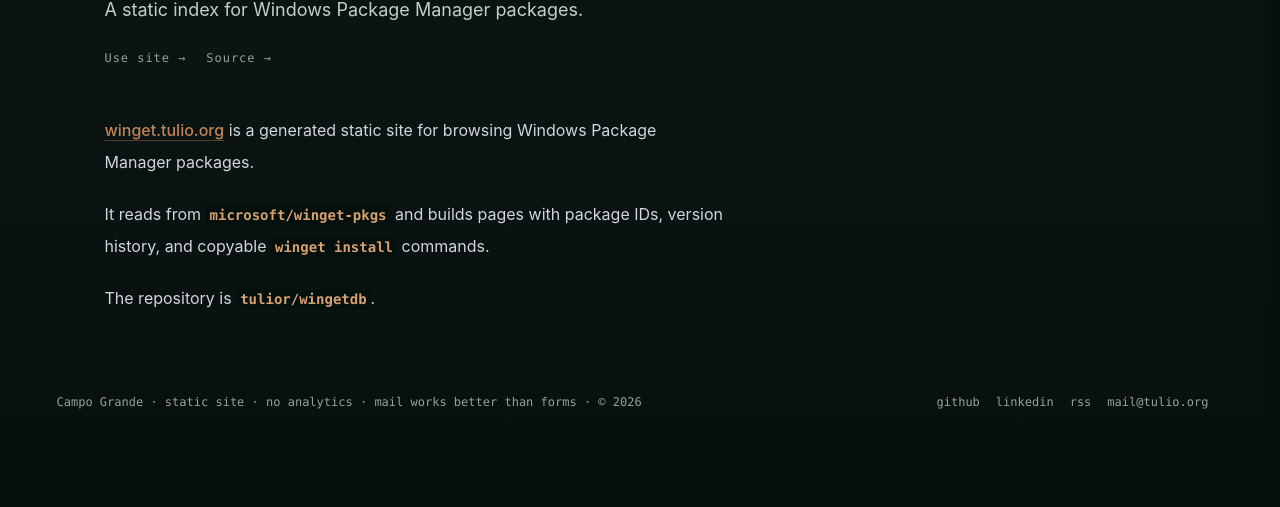
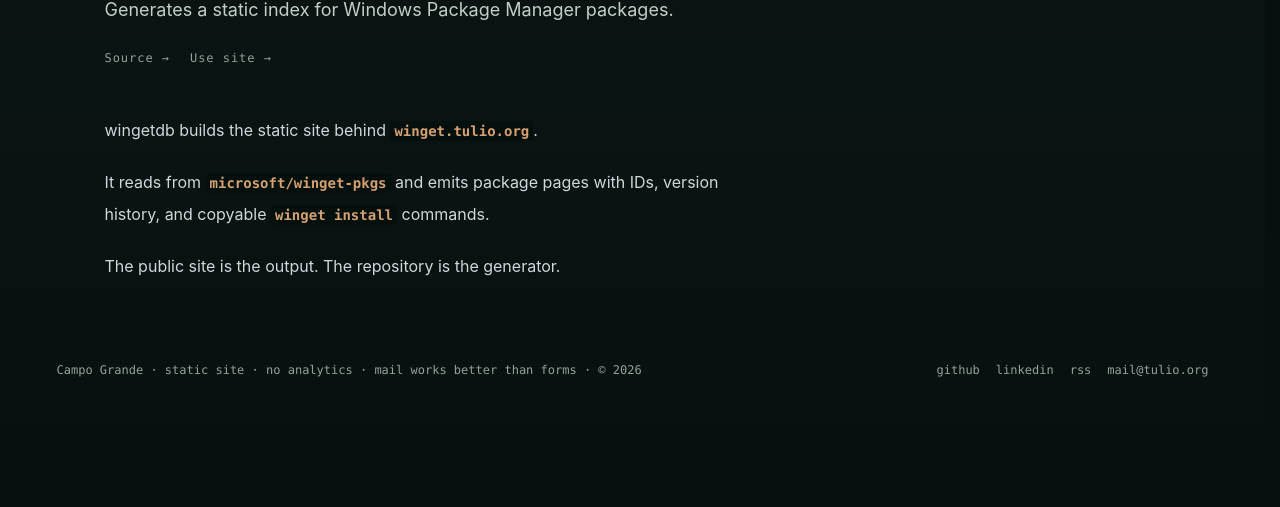
Before and after one commit to tulior/tulio.org, an Astro site: page /built/wingetdb in a window 1280 px wide. Shown: the part 293-800 px from the top of the page. Built offline with nearby package versions, Linux system fonts and the light colour scheme; Astro itself is replaced by a stand-in of ours.

Commit message:
feat: expand built project entries
Add support for richer built/project metadata, update built item
presentation, refresh the README, and expand the wingetdb entry.

```diff
--- a/src/components/ArtifactCard.astro
+++ b/src/components/ArtifactCard.astro
@@ -6,7 +6,7 @@
 const Heading = headingLevel;
 
 const typeLabel = artifact.data.type.replaceAll('-', ' ');
-const primaryExternal = artifact.data.primaryAction.href.startsWith('http');
+const primaryExternal = artifact.data.primaryAction?.href.startsWith('http') ?? false;
 const secondaryExternal = artifact.data.secondaryAction?.href.startsWith('http') ?? false;
 
 function presentStack(stack: readonly string[], max = 4): string {
@@ -33,14 +33,18 @@
     </p>
   )}
 
+  {(artifact.data.primaryAction || artifact.data.secondaryAction) && (
     <div class="mt-3 flex flex-wrap gap-x-5 gap-y-2 font-mono text-xs tracking-[0.08em] text-text-muted">
+      {artifact.data.primaryAction && (
         <a href={artifact.data.primaryAction.href} class="hover:text-text-primary" {...(primaryExternal ? { rel: 'noreferrer' } : {})}>
           {artifact.data.primaryAction.label} &rarr;
         </a>
+      )}
       {artifact.data.secondaryAction && (
         <a href={artifact.data.secondaryAction.href} class="hover:text-text-primary" {...(secondaryExternal ? { rel: 'noreferrer' } : {})}>
           {artifact.data.secondaryAction.label} &rarr;
         </a>
       )}
     </div>
+  )}
 </article>
--- a/src/content.config.ts
+++ b/src/content.config.ts
@@ -21,14 +21,16 @@
     title: z.string(),
     updated: z.coerce.date().optional(),
     description: z.string(),
-    type: z.enum(['interactive-tool', 'open-source-library', 'backend-system', 'case-study', 'experiment']),
+    type: z.enum(['interactive-tool', 'open-source-library', 'backend-system', 'case-study', 'data-atlas', 'experiment']),
     status: z.enum(['live', 'maintained', 'prototype', 'archived']),
     featured: z.boolean().default(false),
     stack: z.array(z.string()).default([]),
-    primaryAction: z.object({
-      label: z.string(),
-      href: z.string(),
-    }),
+    primaryAction: z
+      .object({
+        label: z.string(),
+        href: z.string(),
+      })
+      .optional(),
     secondaryAction: z
       .object({
         label: z.string(),
--- a/src/content/artifacts/wingetdb.md
+++ b/src/content/artifacts/wingetdb.md
@@ -1,21 +1,21 @@
 ---
-title: 'winget.tulio.org'
+title: 'wingetdb'
 updated: 2026-05-24
-description: 'A static index for Windows Package Manager packages.'
+description: 'Generates a static index for Windows Package Manager packages.'
 type: 'interactive-tool'
 status: 'live'
 featured: true
-stack: ['Go', 'Static HTML', 'Vanilla JS', 'GitHub Pages', 'winget']
+stack: ['Go', 'Static HTML', 'Vanilla JS', 'GitHub Pages']
 primaryAction:
+  label: 'Source'
+  href: 'https://github.com/tulior/wingetdb'
+secondaryAction:
   label: 'Use site'
   href: 'https://winget.tulio.org/'
-secondaryAction:
-  label: 'Source'
-  href: 'https://github.com/tulior/wingetdb'
 ---
 
-winget.tulio.org is a generated static site for browsing Windows Package Manager packages.
+wingetdb builds the static site behind `winget.tulio.org`.
 
-It reads from `microsoft/winget-pkgs` and builds pages with package IDs, version history, and copyable `winget install` commands.
+It reads from `microsoft/winget-pkgs` and emits package pages with IDs, version history, and copyable `winget install` commands.
 
-The repository is `tulior/wingetdb`.
+The public site is the output. The repository is the generator.
--- a/src/layouts/ArtifactLayout.astro
+++ b/src/layouts/ArtifactLayout.astro
@@ -7,7 +7,7 @@
 
 type Props = { artifact: CollectionEntry<'artifacts'> };
 const { artifact } = Astro.props;
-const primaryExternal = artifact.data.primaryAction.href.startsWith('http');
+const primaryExternal = artifact.data.primaryAction?.href.startsWith('http') ?? false;
 const secondaryExternal = artifact.data.secondaryAction?.href.startsWith('http') ?? false;
 const relatedWriting =
   artifact.data.relatedWriting.length > 0
@@ -28,16 +28,20 @@
         {artifact.data.title}
       </h1>
       <p class="mt-6 max-w-[60ch] text-pretty text-lg leading-8 text-text-secondary">{artifact.data.description}</p>
+      {(artifact.data.primaryAction || artifact.data.secondaryAction) && (
         <div class="mt-6 flex flex-wrap gap-x-5 gap-y-2 font-mono text-xs tracking-[0.08em] text-text-muted">
+          {artifact.data.primaryAction && (
             <a href={artifact.data.primaryAction.href} class="hover:text-text-primary" {...(primaryExternal ? { rel: 'noreferrer' } : {})}>
               {artifact.data.primaryAction.label} &rarr;
             </a>
+          )}
           {artifact.data.secondaryAction && (
             <a href={artifact.data.secondaryAction.href} class="hover:text-text-primary" {...(secondaryExternal ? { rel: 'noreferrer' } : {})}>
               {artifact.data.secondaryAction.label} &rarr;
             </a>
           )}
         </div>
+      )}
     </header>
 
     <Prose>
```
Also changed, not shown: README.md. Lines whose indentation alone changed are shown as unchanged.
